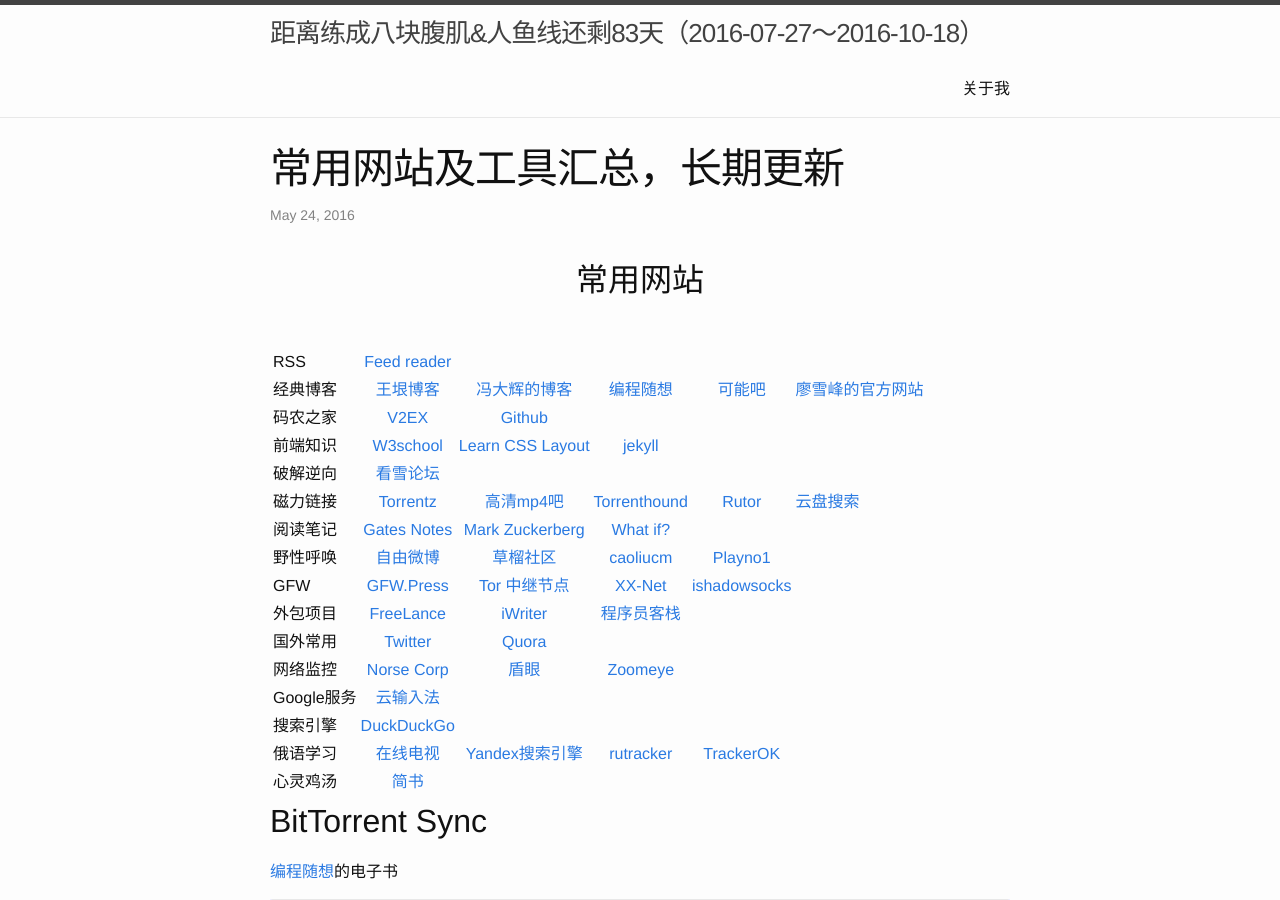
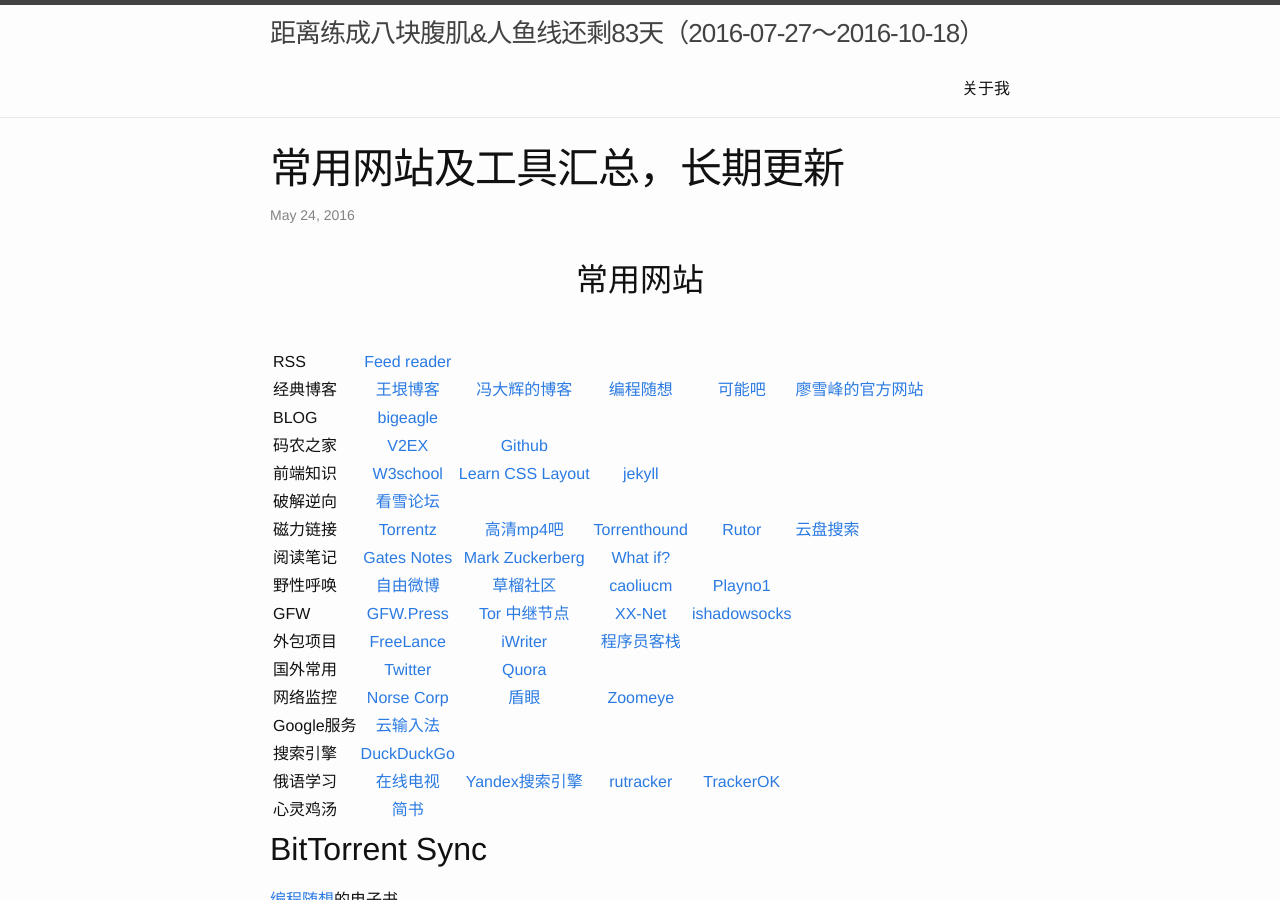
Before and after one commit to explorerlxz/explorerlxz.github.io, a Jekyll site: the page built from _posts/2016-05-24-Links-tools.md, in a window 1280 px wide and 900 px high. Built offline with Jekyll 4.4.1, drawn with Linux system fonts in a browser that asks for light colours.

Commit message:
Add a blog link

```diff
--- a/_posts/2016-05-24-Links-tools.md
+++ b/_posts/2016-05-24-Links-tools.md
@@ -11,6 +11,7 @@
 |:-|:-:|:-:|:-:|:-:|:-|
 |RSS|[Feed reader](http://feedreader.com/)||
 |经典博客|[王垠博客](https://www.yinwang.org)|[冯大辉的博客](http://dbanotes.net/)|[编程随想](https://program-think.blogspot.com)|[可能吧](https://kenengba.com/)|[廖雪峰的官方网站](http://www.liaoxuefeng.com/)|
+|BLOG|[bigeagle](https://bigeagle.me/)|
 |码农之家|[V2EX](https://www.v2ex.com)|[Github](https://www.github.com)|||
 |前端知识|[W3school](http://www.w3school.com.cn/)|[Learn CSS Layout](http://learnlayout.com/)|[jekyll](https://jekyllrb.com)||
 |破解逆向|[看雪论坛](http://bbs.pediy.com/)|||
```
